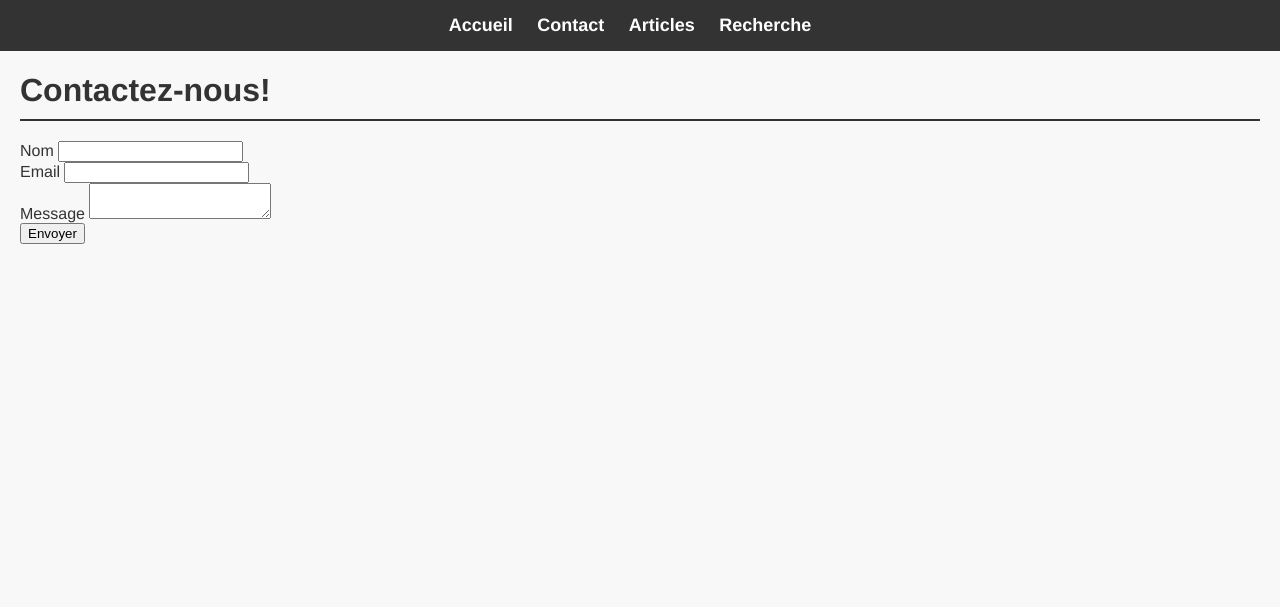
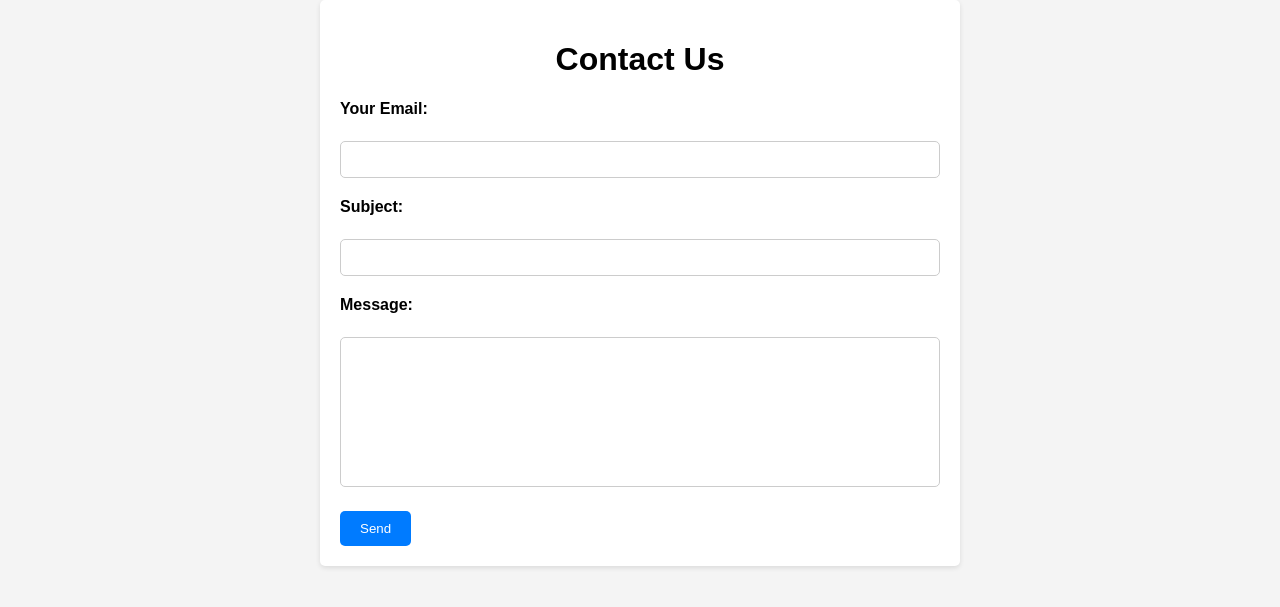
Before and after one commit to Flaviant3/SYMFONY_WEBSITE, a Symfony app: template templates/contact/index.html.twig in a window 1280 px wide. Shown: the top 607 px of the page. Run offline with Twig, Linux system fonts and the light colour scheme; the template is opened without the code that fills it, so the values that code supplies are empty; form fields are guessed from the names that the template uses; some libraries are stand-ins or nearby versions.

Commit message:
quatrieme commit

```diff
--- a/config/services.yaml
+++ b/config/services.yaml
@@ -4,6 +4,7 @@
 # Put parameters here that don't need to change on each machine where the app is deployed
 # https://symfony.com/doc/current/best_practices.html#use-parameters-for-application-configuration
 parameters:
+    app.contact_email: 'flaviant3@email.com'
 
 services:
     # default configuration for services in *this* file
@@ -26,5 +27,6 @@ services:
     App\Controller\SearchController:
         public: true
 
+
     # add more service definitions when explicit configuration is needed
     # please note that last definitions always *replace* previous ones
--- a/templates/base.html.twig
+++ b/templates/base.html.twig
@@ -20,17 +20,7 @@
 <div id="content">
     {% block content %}
         <h1>Dernier Article</h1>
-        {% if latestArticle %}
-            <h2>{{ latestArticle.titre }}</h2>
-            <p>{{ latestArticle.texte }}</p>
-            <p>{{ latestArticle.datePublication|date('Y-m-d H:i:s') }}</p>
-            <p>Auteur : {{ latestArticle.auteur }}</p>
-            <p>Image : {{ latestArticle.image }}</p>
-        {% else %}
-            <p>Aucun article trouvé.</p>
-        {% endif %}
     {% endblock %}
-
 </div>
 
 </body>
--- a/templates/contact/index.html.twig
+++ b/templates/contact/index.html.twig
@@ -1,46 +1,87 @@
-{% extends 'base.html.twig' %}
+<!DOCTYPE html>
+<html lang="en">
+<head>
+    <meta charset="UTF-8">
+    <meta name="viewport" content="width=device-width, initial-scale=1.0">
+    <title>Contact Us</title>
+    <style>
+        body {
+            font-family: Arial, sans-serif;
+            background-color: #f4f4f4;
+            margin: 0;
+            padding: 0;
+        }
 
-{% block title %}Contact - Mon Site{% endblock %}
+        .container {
+            max-width: 600px;
+            margin: 0 auto;
+            padding: 20px;
+            background-color: #fff;
+            border-radius: 5px;
+            box-shadow: 0 2px 5px rgba(0, 0, 0, 0.1);
+        }
 
-{% block content %}
-    <h1>Contactez-nous!</h1>
+        h1 {
+            text-align: center;
+        }
 
-    {# Afficher les erreurs de validation du formulaire s'il y en a #}
-    {% if errors is defined and errors|length > 0 %}
-        <div class="alert alert-danger">
-            {% for error in errors %}
-                {{ error.messageKey|trans(error.messageData, 'validators') }}<br>
-            {% endfor %}
-        </div>
-    {% endif %}
+        form {
+            margin-top: 20px;
+        }
 
-    {# Formulaire de contact #}
-    <form action="{{ path('contact_submit') }}" method="post">
-        {{ form_start(form) }}
+        label {
+            display: block;
+            margin-bottom: 5px;
+            font-weight: bold;
+        }
 
-        {# Champ Nom #}
-        <div class="form-group">
-            {{ form_label(form.nom) }}
-            {{ form_widget(form.nom, {'attr': {'class': 'form-control'}}) }}
-        </div>
+        input[type="email"],
+        input[type="text"],
+        textarea {
+            width: 100%;
+            padding: 10px;
+            margin-bottom: 20px;
+            border: 1px solid #ccc;
+            border-radius: 5px;
+            box-sizing: border-box;
+            resize: none;
+        }
 
-        {# Champ Email #}
-        <div class="form-group">
-            {{ form_label(form.email) }}
-            {{ form_widget(form.email, {'attr': {'class': 'form-control'}}) }}
-        </div>
+        textarea {
+            height: 150px;
+        }
 
-        {# Champ Message #}
-        <div class="form-group">
-            {{ form_label(form.message) }}
-            {{ form_widget(form.message, {'attr': {'class': 'form-control'}}) }}
-        </div>
+        button[type="submit"] {
+            background-color: #007bff;
+            color: #fff;
+            border: none;
+            border-radius: 5px;
+            padding: 10px 20px;
+            cursor: pointer;
+            transition: background-color 0.3s;
+        }
 
-        {# Bouton Soumettre #}
-        <div class="form-group">
-            <button type="submit" class="btn btn-primary">Envoyer</button>
-        </div>
+        button[type="submit"]:hover {
+            background-color: #0056b3;
+        }
+    </style>
+</head>
+<body>
+<div class="container">
+    <h1>Contact Us</h1>
 
-        {{ form_end(form) }}
+    <form method="post" action="{{ path('contact_send') }}">
+        <label for="email">Your Email:</label><br>
+        <input type="email" id="email" name="email" required><br>
+
+        <label for="subject">Subject:</label><br>
+        <input type="text" id="subject" name="subject" required><br>
+
+        <label for="message">Message:</label><br>
+        <textarea id="message" name="message" rows="4" required></textarea><br>
+
+        <button type="submit">Send</button>
     </form>
-{% endblock %}
+</div>
+</body>
+</html>
```
Also changed, not shown: config/routes.yaml (+0 -9 lines), src/Controller/AccueilController.php (+5 -19 lines), src/Controller/ContactController.php (+28 -19 lines), templates/mail/signup.html.twig (added, +22 -0 lines), 1 other file.
